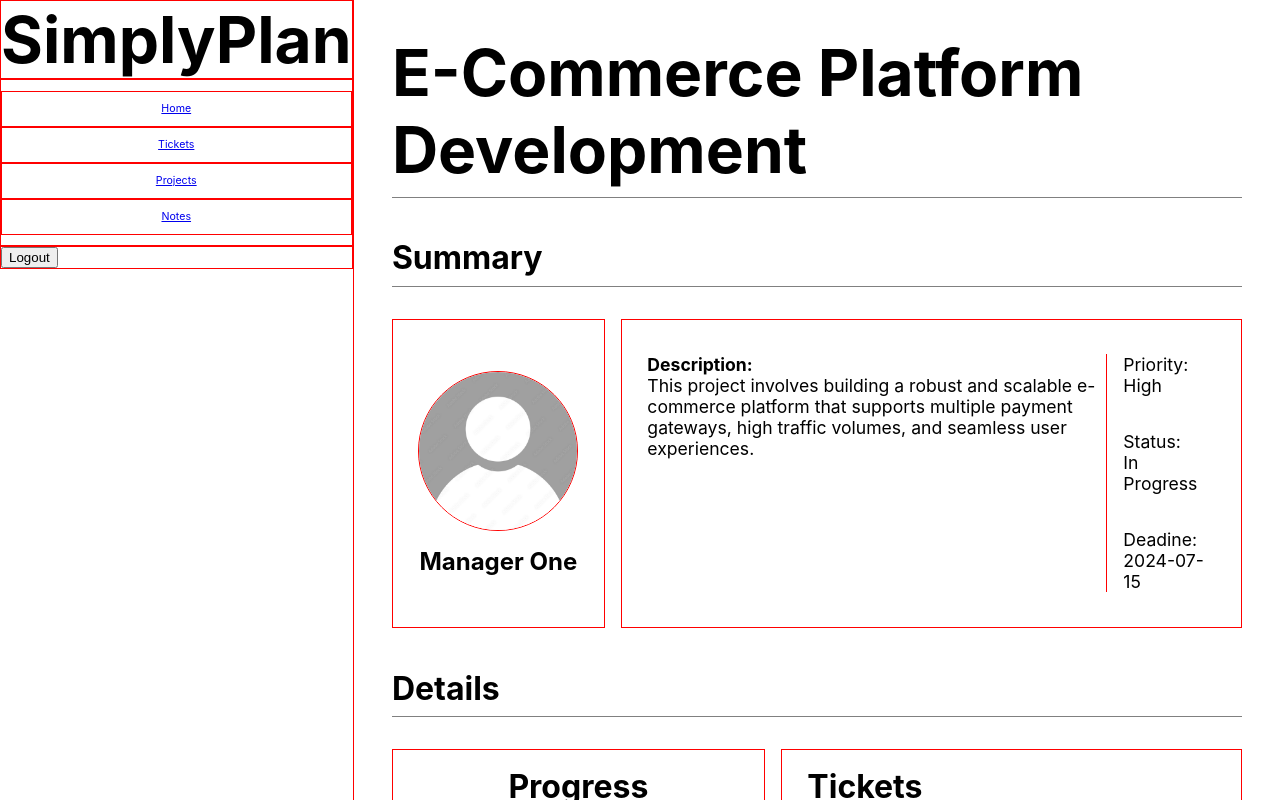
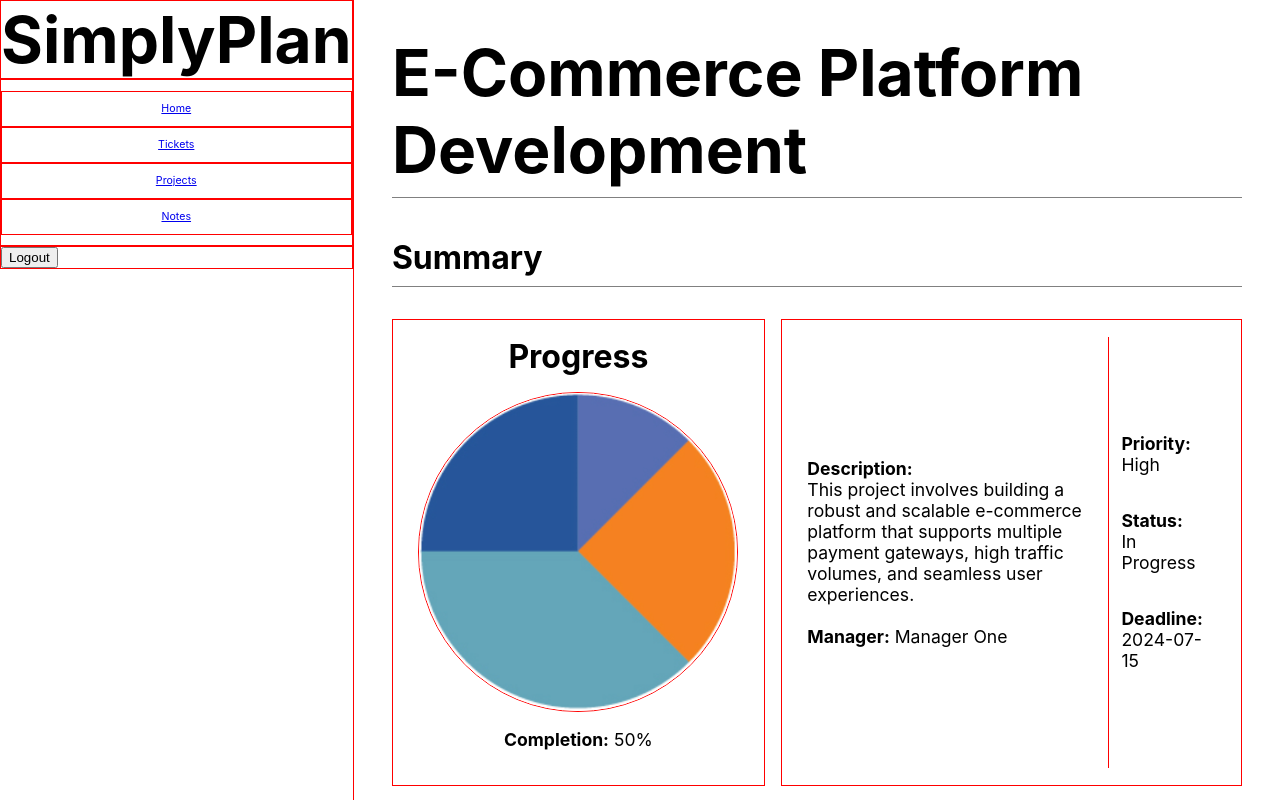
Before and after one commit to a-d14/SimplyPlan, a React (Create React App) app in the folder client/: page /projects/1 in a window 1280 px wide. Built offline with nearby package versions, Linux system fonts and the light colour scheme.

Commit message:
changed formatting and added developers module

```diff
--- a/client/src/components/ProjectView/ProjectView.js
+++ b/client/src/components/ProjectView/ProjectView.js
@@ -20,16 +20,17 @@ export default function ProjectView() {
                 <h2>Summary</h2>
             </div>
             <div className={styles["project__summary"]}>
-                <div className={styles["project__summary--manager"]}>
-                    <img className={styles["profile__img"]} src={profile} alt="Manager"/>
-                    <h3>{project.manager.name}</h3>
+                <div className={styles["project__details--graph"]}>
+                    <h2>Progress</h2>
+                    <img className={styles["graph__img"]} src={pie} alt="Pie" />
+                    <p><strong>Completion:</strong> 50%</p>
                 </div>
                 <div className={styles["project__summary--info"]}>
-                    <p><strong>Description:</strong> <br />{project.longDescription}</p>
+                    <p className={styles["project__description"]}><strong>Description:</strong> <br />{project.longDescription}<br /><br /> <strong>Manager:</strong> {project.manager.name}</p>
                     <div className={styles["project__summary--critical"]}>
-                        <p>Priority: <br /> {project.priority}</p>
-                        <p>Status:<br />{project.status}</p>
-                        <p>Deadine: <br /> {project.deadline}</p>
+                        <p><strong>Priority:</strong> <br /> {project.priority}</p>
+                        <p><strong>Status: </strong><br />{project.status}</p>
+                        <p><strong>Deadline: </strong> <br /> {project.deadline}</p>
                     </div>
                 </div>
             </div>
@@ -37,10 +38,21 @@ export default function ProjectView() {
                 <h2>Details</h2>
             </div>
             <div className={styles["project__details"]}>
-                <div className={styles["project__details--graph"]}>
-                    <h2>Progress</h2>
-                    <img className={styles["graph__img"]} src={pie} alt="Pie" />
-                    <p><strong>Completion:</strong> 50%</p>
+                {/* <div className={styles["project__summary--manager"]}>
+                    <img className={styles["profile__img"]} src={profile} alt="Manager"/>
+                    <h3>{project.manager.name}</h3>
+                </div> */}
+                <div className={styles["project__details--developers"]}>
+                    <h2>Developers</h2>
+                    {
+                        project.assignedDevs.map((dev) => {
+                            return (
+                                <div>
+                                    <p>{dev.name}</p>
+                                </div>
+                            )
+                        })
+                    }
                 </div>
                 <div className={styles["project__details--tickets"]}>
                     <h2>Tickets</h2>
@@ -51,10 +63,10 @@ export default function ProjectView() {
                                     <div>
                                         <h4>{ticket.title}</h4>
                                         <div className={styles["ticket__info"]}>
-                                            <p className="small-text">Deadline : {ticket.deadline}</p>
-                                            <p className="small-text">Priority : {ticket.deadline}</p>
-                                            <p className="small-text">Status : {ticket.status ? ticket.status : "Unassigned"}</p>
-                                            <p className="small-text">Assigned to: {ticket.assignedDev.name}</p>
+                                            <p className="small-text"><strong>Deadline :</strong> {ticket.deadline}</p>
+                                            <p className="small-text"><strong>Priority :</strong> {ticket.deadline}</p>
+                                            <p className="small-text"><strong>Status : </strong>{ticket.status ? ticket.status : "Unassigned"}</p>
+                                            <p className="small-text"><strong>Assigned to:</strong> {ticket.assignedDev.name}</p>
                                         </div>
                                     </div>
                                     <hr />
--- a/client/src/components/ProjectView/ProjectView.module.css
+++ b/client/src/components/ProjectView/ProjectView.module.css
@@ -8,7 +8,7 @@
 
 .project__summary--manager {
     border: 1px solid red;
-    flex: 0.5 0 0;
+    flex: 1 0 0;
     display: flex;
     flex-direction: column;
     gap: 1rem;
@@ -31,18 +31,22 @@
     display: flex;
     gap: 1rem;
     align-items: stretch;
+    /* align-self: center; */
 }
 
 .project__summary--info > p {
     flex: 5 0 0;
-    border-right: 1px solid red;
+    align-self: center;
+    /* border-right: 1px solid red; */
 }
 
 .project__summary--critical {
+    padding: 2% 3%;
     flex: 1 0 0;
     display: flex;
     flex-direction: column;
     justify-content: center;
+    border-left: 1px solid red;
 }
 
 .project__details {
@@ -82,6 +86,16 @@
     gap: .5rem;
 }
 
+.project__details--developers {
+    padding: 2% 3%;
+    border: 1px solid red;
+    flex: 1 0 0;
+    overflow: scroll;
+    display: flex;
+    flex-direction: column;
+    gap: .5rem;
+}
+
 .project__details--tickets > h2 {
     margin-bottom: 1rem;
 }
```
